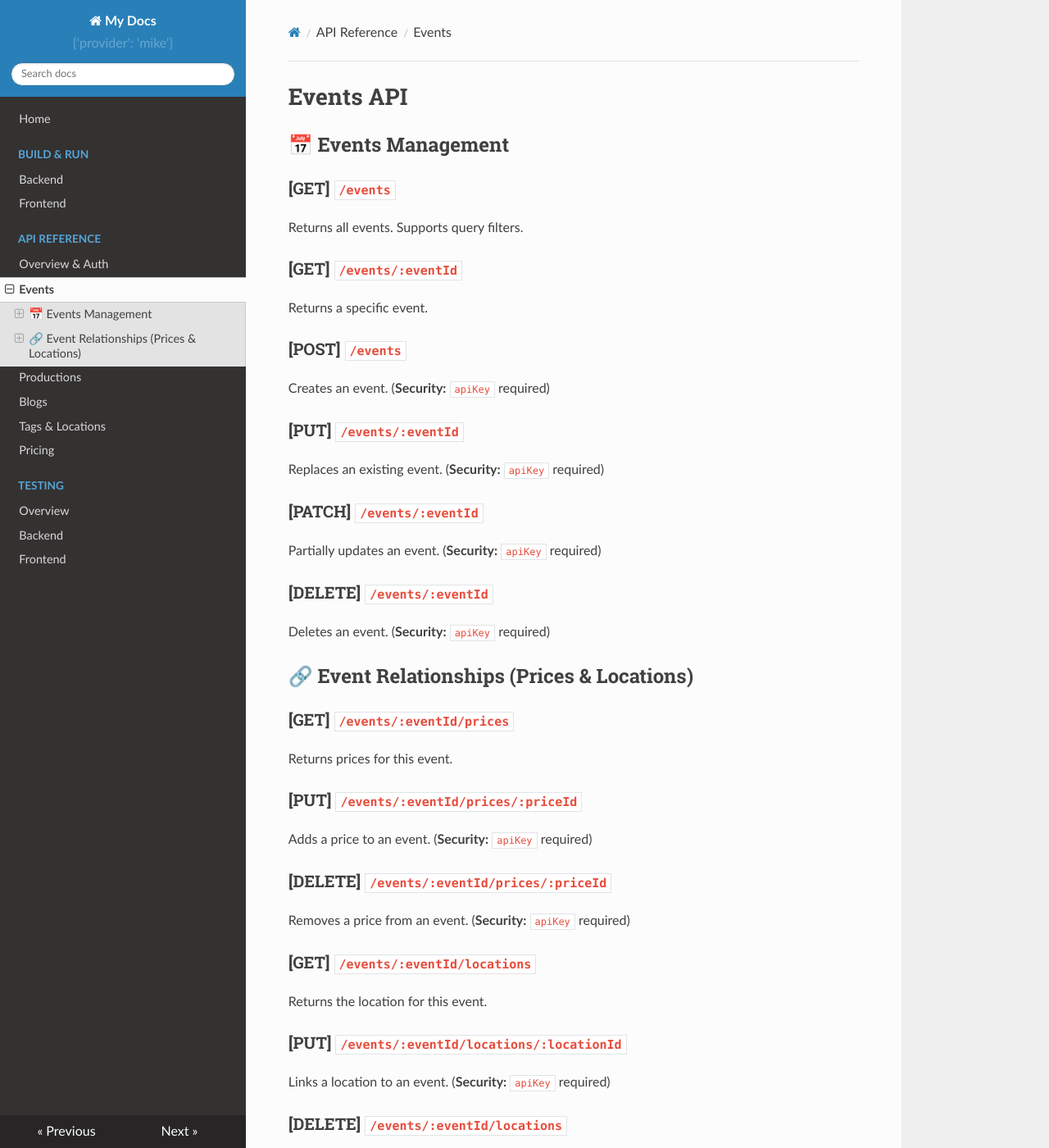
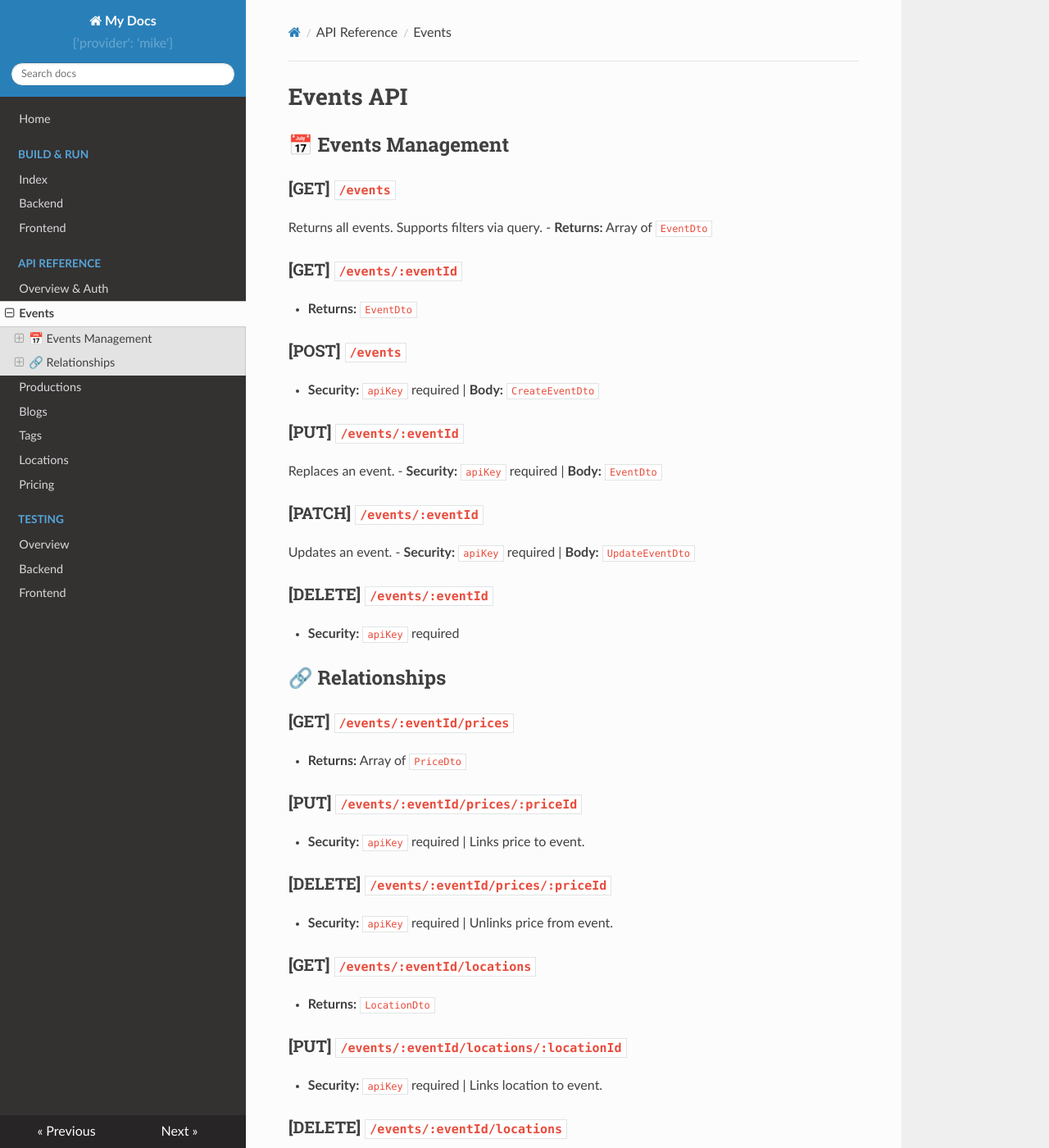
Before and after one commit to SELab-2/viernulvier-4, an MkDocs documentation site: the page built from docs/api/events.md, in a window 1280 px wide and 1400 px high. Shown: the whole window at 82% size. Built offline with MkDocs 1.6.1, drawn with Linux system fonts in a browser that asks for light colours; nearby versions of some CDN libraries; some of the changed text lies outside the part shown.

Commit message:
Time to check if everything is alright again :))))))))))))

```diff
--- a/docs/api/events.md
+++ b/docs/api/events.md
@@ -2,38 +2,41 @@
 
 ## 📅 Events Management
 ### [GET] `/events`
-Returns all events. Supports query filters.
+Returns all events. Supports filters via query.
+- **Returns:** Array of `EventDto`
 
 ### [GET] `/events/:eventId`
-Returns a specific event.
+- **Returns:** `EventDto`
 
 ### [POST] `/events`
-Creates an event. (**Security:** `apiKey` required)
+- **Security:** `apiKey` required | **Body:** `CreateEventDto`
 
 ### [PUT] `/events/:eventId`
-Replaces an existing event. (**Security:** `apiKey` required)
+Replaces an event.
+- **Security:** `apiKey` required | **Body:** `EventDto`
 
 ### [PATCH] `/events/:eventId`
-Partially updates an event. (**Security:** `apiKey` required)
+Updates an event.
+- **Security:** `apiKey` required | **Body:** `UpdateEventDto`
 
 ### [DELETE] `/events/:eventId`
-Deletes an event. (**Security:** `apiKey` required)
+- **Security:** `apiKey` required
 
-## 🔗 Event Relationships (Prices & Locations)
+## 🔗 Relationships
 ### [GET] `/events/:eventId/prices`
-Returns prices for this event.
+- **Returns:** Array of `PriceDto`
 
 ### [PUT] `/events/:eventId/prices/:priceId`
-Adds a price to an event. (**Security:** `apiKey` required)
+- **Security:** `apiKey` required | Links price to event.
 
 ### [DELETE] `/events/:eventId/prices/:priceId`
-Removes a price from an event. (**Security:** `apiKey` required)
+- **Security:** `apiKey` required | Unlinks price from event.
 
 ### [GET] `/events/:eventId/locations`
-Returns the location for this event.
+- **Returns:** `LocationDto`
 
 ### [PUT] `/events/:eventId/locations/:locationId`
-Links a location to an event. (**Security:** `apiKey` required)
+- **Security:** `apiKey` required | Links location to event.
 
 ### [DELETE] `/events/:eventId/locations`
-Unlinks the location from an event. (**Security:** `apiKey` required)
+- **Security:** `apiKey` required | Unlinks location from event.
--- a/mkdocs.yml
+++ b/mkdocs.yml
@@ -8,6 +8,7 @@ theme: readthedocs
 nav:
   - Home: index.md
   - Build & Run:
+      - Index: build-run/index.md
       - Backend: build-run/backend.md
       - Frontend: build-run/frontend.md
   - API Reference:
@@ -15,7 +16,8 @@ nav:
       - Events: api/events.md
       - Productions: api/productions.md
       - Blogs: api/blogs.md
-      - Tags & Locations: api/tags-locations.md
+      - Tags: api/tags.md
+      - Locations: api/locations.md
       - Pricing: api/pricing.md
   - Testing:
       - Overview: testing/index.md
```
Also changed, not shown: docs/api/blogs.md (+6 -6 lines), docs/api/index.md (+25 -9 lines), docs/api/locations.md (added, +17 -0 lines), docs/api/pricing.md (+6 -5 lines), docs/api/productions.md (+12 -15 lines), docs/api/tags-locations.md (deleted, +0 -18 lines), docs/api/tags.md (added, +16 -0 lines).
